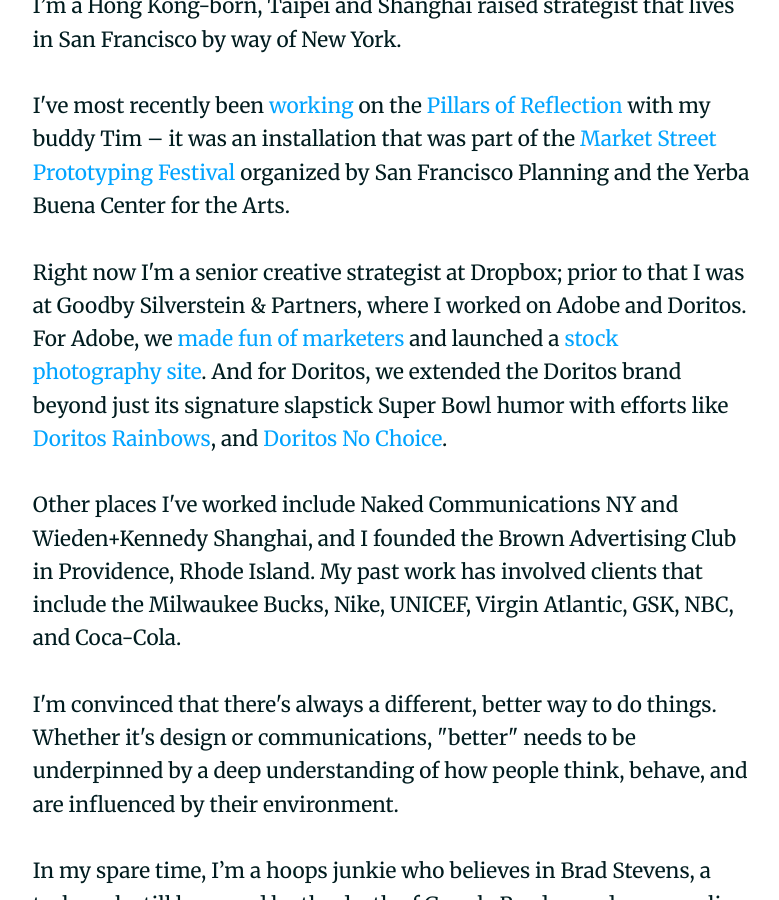
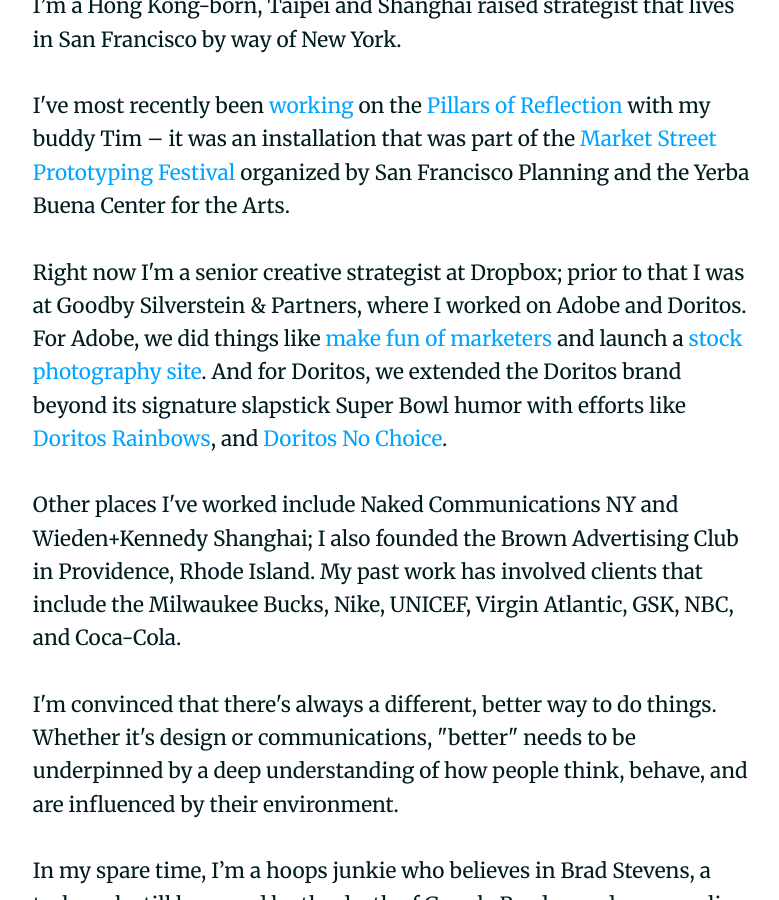
Before and after one commit to hbharding/etienne, a Jekyll site: the page built from index.html, in a window 1280 px wide and 900 px high, scrolled down 1076 px. Shown: the whole window, without its empty margins (248-1027 px from the left). Built offline with Jekyll 4.4.1, drawn with Linux system fonts in a browser that asks for light colours; nearby versions of some CDN libraries; Markdown is read by kramdown in place of the engine named in the settings.

Commit message:
Update index.html

```diff
--- a/index.html
+++ b/index.html
@@ -7,9 +7,9 @@
 
 <p>I've most recently been <a href="https://youtu.be/0G-pe01RCTk" target="_blank">working</a> on the <a href="http://marketstreetprototyping.org/2016-festival/projects/pillars-of-reflection/" target="_blank">Pillars of Reflection</a> with my buddy Tim – it was an installation that was part of the <a href="http://marketstreetprototyping.org/" target="_blank">Market Street Prototyping Festival</a> organized by San Francisco Planning and the Yerba Buena Center for the Arts.
 
-<p>Right now I'm a senior creative strategist at Dropbox; prior to that I was at Goodby Silverstein & Partners, where I worked on Adobe and Doritos.  For Adobe, we <a href="https://www.youtube.com/watch?v=D6qtXK5PS38" target="_blank"> made<a href="https://www.youtube.com/watch?v=6yzbqbfh_hM" target="_blank"> fun</a> <a href="https://www.youtube.com/watch?v=_KOuliSqSJo&t=1s" target="_blank"> of</a> <a href="https://www.youtube.com/watch?v=6RH-Y0RuHb4" target="_blank">marketers</a> and launched a <a href="https://www.youtube.com/watch?v=zCPom-4xkpw&t=1s" target="_blank">stock photography site</a>.  And for Doritos, we extended the Doritos brand beyond just its signature slapstick Super Bowl humor with efforts like <a href="https://www.time.com/4038837/doritos-rainbow-chips-pride-lgbt/" target="_blank">Doritos Rainbows</a>, and <a href="https://www.facebook.com/DoritosUSA/videos/10154860232226165/" target="_blank">Doritos No Choice</a>. </p>
+<p>Right now I'm a senior creative strategist at Dropbox; prior to that I was at Goodby Silverstein & Partners, where I worked on Adobe and Doritos.  For Adobe, we did things like <a href="https://www.youtube.com/watch?v=D6qtXK5PS38" target="_blank"> make<a href="https://www.youtube.com/watch?v=6yzbqbfh_hM" target="_blank"> fun</a> <a href="https://www.youtube.com/watch?v=_KOuliSqSJo&t=1s" target="_blank"> of</a> <a href="https://www.youtube.com/watch?v=6RH-Y0RuHb4" target="_blank">marketers</a> and launch a <a href="https://www.youtube.com/watch?v=zCPom-4xkpw&t=1s" target="_blank">stock photography site</a>.  And for Doritos, we extended the Doritos brand beyond its signature slapstick Super Bowl humor with efforts like <a href="https://www.time.com/4038837/doritos-rainbow-chips-pride-lgbt/" target="_blank">Doritos Rainbows</a>, and <a href="https://www.facebook.com/DoritosUSA/videos/10154860232226165/" target="_blank">Doritos No Choice</a>. </p>
 
-<p>Other places I've worked include Naked Communications NY and Wieden+Kennedy Shanghai, and I founded the Brown Advertising Club in Providence, Rhode Island.  My past work has involved clients that include the Milwaukee Bucks, Nike, UNICEF, Virgin Atlantic, GSK, NBC, and Coca-Cola.</p>
+<p>Other places I've worked include Naked Communications NY and Wieden+Kennedy Shanghai; I also founded the Brown Advertising Club in Providence, Rhode Island.  My past work has involved clients that include the Milwaukee Bucks, Nike, UNICEF, Virgin Atlantic, GSK, NBC, and Coca-Cola.</p>
 
 <p>I'm convinced that there's always a different, better way to do things.  Whether it's design or communications, "better" needs to be underpinned by a deep understanding of how people think, behave, and are influenced by their environment.</p>
 
```
